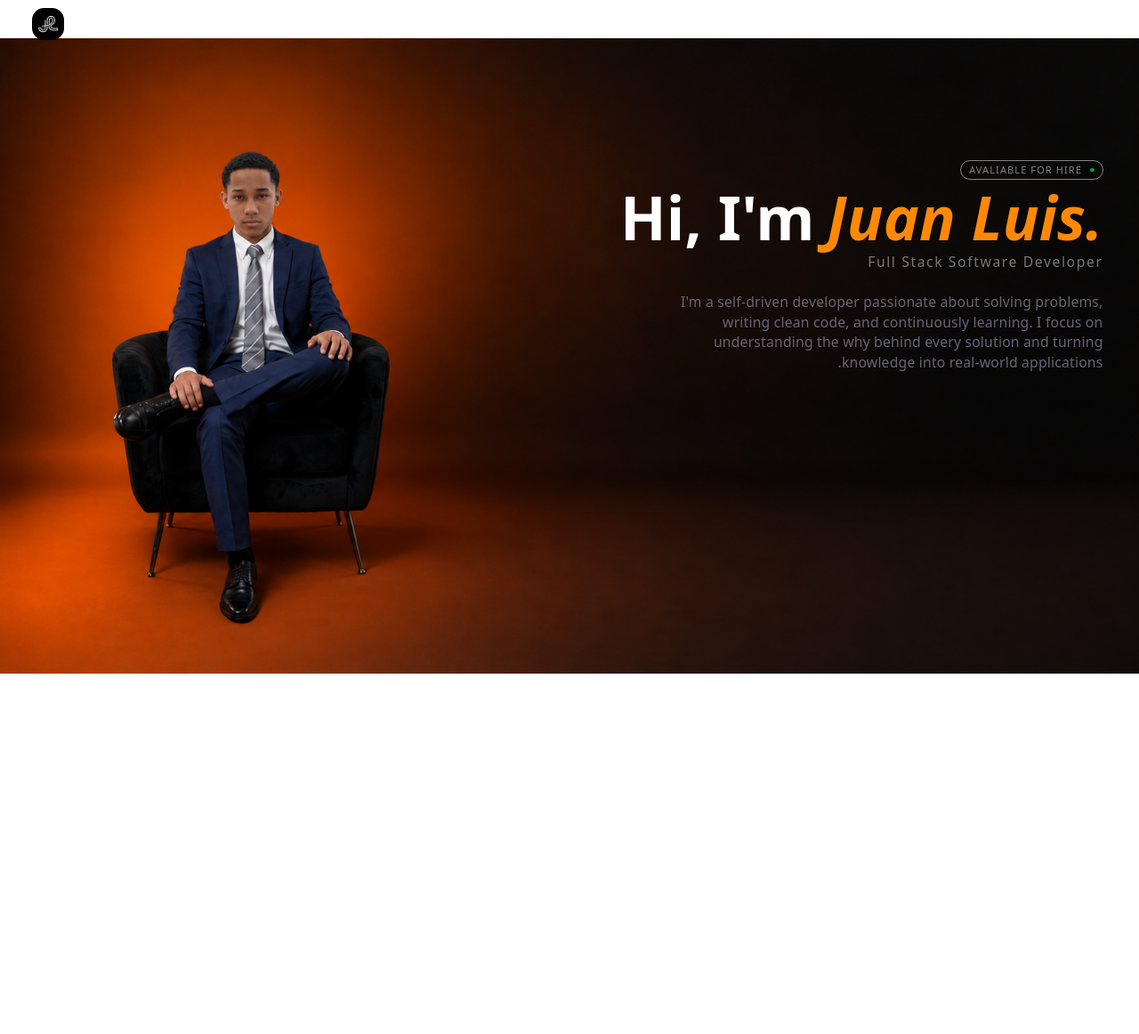
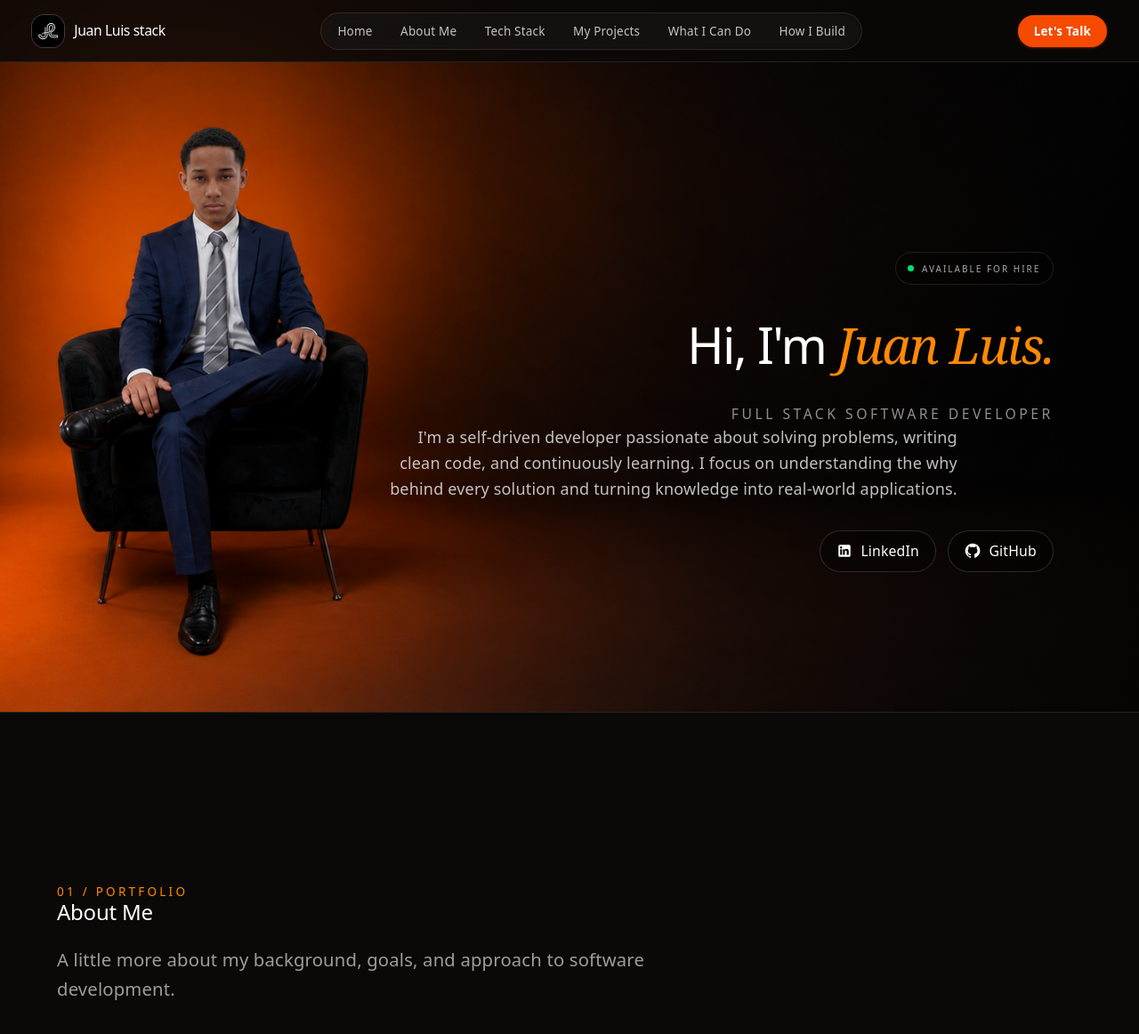
Before and after one commit to JuanLuis-stack/portfolio, a React app: page / in a window 1280 px wide. Shown: the top 1162 px of the page at 89% size. Before the commit the page ends 800 px from the top, so only its background shows below. Built offline with nearby package versions, Linux system fonts and the light colour scheme; the HTML template or start-up script is replaced by a standard one.

Commit message:
feat(navbar): extract navbar into fixed top component with domain and CTA

```diff
--- a/src/App.tsx
+++ b/src/App.tsx
@@ -1,10 +1,92 @@
+import Navbar from "./components/Navbar";
 import Header from "./components/Header";
+
+const sections = [
+  {
+    id: "about-me",
+    title: "About Me",
+    description:
+      "A little more about my background, goals, and approach to software development.",
+  },
+  {
+    id: "tech-stack",
+    title: "Tech Stack",
+    description: "The tools and technologies I use to build web applications.",
+  },
+  {
+    id: "my-projects",
+    title: "My Projects",
+    description: "Selected projects and the problems they solve.",
+  },
+  {
+    id: "what-i-can-do",
+    title: "What I Can Do",
+    description:
+      "Ways I can contribute, from frontend experiences to backend services.",
+  },
+  {
+    id: "how-i-build",
+    title: "How I Build",
+    description:
+      "My process for turning an idea into a working, maintainable product.",
+  },
+  {
+    id: "lets-talk",
+    title: "Let’s Talk",
+    description:
+      "Have a project or opportunity in mind? Connect with me on LinkedIn or GitHub.",
+  },
+];
 
 function App() {
   return (
-    <div className="max-w-screen">
+    <main className="overflow-hidden bg-[#0b0908] text-white">
+      <Navbar />
       <Header />
-    </div>
+      {sections.map((section, index) => (
+        <section
+          key={section.id}
+          id={section.id}
+          aria-labelledby={`${section.id}-title`}
+          className="flex min-h-[65svh] scroll-mt-8 items-center border-t border-white/10 px-6 py-24 sm:px-10"
+        >
+          <div className="mx-auto w-full max-w-5xl">
+            <p className="mb-4 text-xs font-medium uppercase tracking-[0.24em] text-orange-400">
+              0{index + 1} / Portfolio
+            </p>
+            <h2
+              id={`${section.id}-title`}
+              className="mb-5 text-4xl font-semibold tracking-tight text-white sm:text-5xl"
+            >
+              {section.title}
+            </h2>
+            <p className="max-w-2xl text-base leading-relaxed text-white/60 sm:text-lg">
+              {section.description}
+            </p>
+            {section.id === "lets-talk" && (
+              <div className="mt-8 flex flex-wrap gap-3">
+                <a
+                  href="https://www.linkedin.com/in/juan-luis-arias-rojas-b21693339/"
+                  target="_blank"
+                  rel="noreferrer"
+                  className="rounded-full bg-orange-600 px-5 py-2.5 text-sm font-semibold text-white transition-colors hover:bg-orange-500 focus-visible:outline focus-visible:outline-2 focus-visible:outline-offset-2 focus-visible:outline-orange-300"
+                >
+                  LinkedIn
+                </a>
+                <a
+                  href="https://github.com/JuanLuis-stack"
+                  target="_blank"
+                  rel="noreferrer"
+                  className="rounded-full border border-white/20 px-5 py-2.5 text-sm font-semibold text-white transition-colors hover:border-white/50 focus-visible:outline focus-visible:outline-2 focus-visible:outline-orange-400"
+                >
+                  GitHub
+                </a>
+              </div>
+            )}
+          </div>
+        </section>
+      ))}
+    </main>
   );
 }
 
--- a/src/components/Header.tsx
+++ b/src/components/Header.tsx
@@ -1,46 +1,74 @@
 function Header() {
   return (
-    <header className="w-screen relative px-5 h-screen overflow-hidden flex justify-center items-center">
+    <header
+      id="header"
+      className="relative isolate flex h-[100svh] min-h-[640px] items-center overflow-hidden bg-[#0b0908] px-6 pt-16 text-white sm:px-10"
+    >
       <img
-        className="w-full absolute z-1"
-        src="Professional Portrait in Warm Gradient.png"
+        className="absolute inset-0 -z-20 h-full w-full object-cover object-[12%_center] sm:object-[20%_center] md:object-center"
+        src="/Professional Portrait in Warm Gradient.png"
         alt=""
       />
-      <div className="relative px-5 mr-4 w-full h-full">
-        <div className="flex items-center gap-1.5 absolute w-10 left-3 top-2 z-2">
-          <img
-            src="Interwoven White JR Monogram on Black.png"
-            className="w-8 rounded-xl"
-            alt=""
+      <div
+        aria-hidden="true"
+        className="absolute inset-0 -z-10 bg-gradient-to-r from-black/30 via-black/20 to-black/75 md:from-transparent md:via-black/25 md:to-black/70"
+      />
+
+      <div className="relative z-10 ml-auto mt-28 w-full min-w-0 max-w-2xl text-left md:mr-[4vw] md:mt-12 md:text-right">
+        <p className="mb-5 inline-flex items-center gap-2 rounded-full border border-white/10 bg-black/20 px-3 py-1 text-[10px] uppercase tracking-[0.2em] text-white/65 md:ml-auto">
+          <span
+            aria-hidden="true"
+            className="h-1.5 w-1.5 rounded-full bg-green-400"
           />
-          <p className="font-light whitespace-nowrap text-white">
-            Juan Luis stack
-          </p>
-        </div>
-        <div
-          dir="rtl"
-          className="absolute flex flex-col justify-end items-start right-0 text-sm ltr z-2 max-w-xl top-40"
-        >
-          <button
-            dir="ltr"
-            className="border uppercase tracking-widest text-white/50 rounded-2xl px-2 py-0.5 mb-2 text-[11px] flex items-center gap-2"
+          Available for hire
+        </p>
+        <h1 className="mb-2 text-5xl font-semibold leading-tight tracking-tight text-white sm:text-6xl lg:text-7xl">
+          Hi, I&apos;m{" "}
+          <span className="font-serif italic text-orange-400">Juan Luis.</span>
+        </h1>
+        <p className="mb-5 text-xs font-medium uppercase tracking-[0.22em] text-white/55 sm:text-sm">
+          Full Stack Software Developer
+        </p>
+        <p className="ml-auto max-w-xl text-sm leading-relaxed text-white/75 sm:text-base">
+          I&apos;m a self-driven developer passionate about solving problems,
+          writing clean code, and continuously learning. I focus on understanding
+          the why behind every solution and turning knowledge into real-world
+          applications.
+        </p>
+
+        <div className="mt-7 flex flex-wrap gap-3 md:justify-end">
+          <a
+            href="https://www.linkedin.com/in/juan-luis-arias-rojas-b21693339/"
+            target="_blank"
+            rel="noreferrer"
+            aria-label="Visit Juan Luis on LinkedIn"
+            className="inline-flex items-center gap-2 rounded-full border border-white/15 bg-black/35 px-4 py-2.5 text-sm text-white transition-colors hover:border-orange-400/60 hover:bg-black/55 focus-visible:outline focus-visible:outline-2 focus-visible:outline-orange-400"
           >
-            Avaliable for hire{" "}
-            <button className="w-1 h-1 rounded-full bg-green-600"></button>
-          </button>
-          <p dir="ltr" className="text-white text-6xl font-semibold flex pb-1">
-            Hi, I'm
-            <p className="pl-3 text-orange-400 italic">Juan Luis.</p>
-          </p>
-          <p className="tracking-widest text-white/45 font-light pb-5">
-            Full Stack Software Developer
-          </p>
-          <p className="ltr max-w-md">
-            I'm a self-driven developer passionate about solving problems,
-            writing clean code, and continuously learning. I focus on
-            understanding the why behind every solution and turning knowledge
-            into real-world applications.
-          </p>
+            <svg
+              aria-hidden="true"
+              className="h-4 w-4 fill-current"
+              viewBox="0 0 24 24"
+            >
+              <path d="M19 3a2 2 0 0 1 2 2v14a2 2 0 0 1-2 2H5a2 2 0 0 1-2-2V5a2 2 0 0 1 2-2h14ZM8.34 18V9.7H5.58V18h2.76ZM6.96 8.57a1.6 1.6 0 1 0 0-3.2 1.6 1.6 0 0 0 0 3.2ZM18.42 18v-4.54c0-2.43-.52-4.3-3.34-4.3a2.93 2.93 0 0 0-2.64 1.45h-.04V9.7H9.75V18h2.76v-4.1c0-1.08.2-2.12 1.54-2.12 1.32 0 1.34 1.23 1.34 2.19V18h3.03Z" />
+            </svg>
+            LinkedIn
+          </a>
+          <a
+            href="https://github.com/JuanLuis-stack"
+            target="_blank"
+            rel="noreferrer"
+            aria-label="Visit Juan Luis on GitHub"
+            className="inline-flex items-center gap-2 rounded-full border border-white/15 bg-black/35 px-4 py-2.5 text-sm text-white transition-colors hover:border-orange-400/60 hover:bg-black/55 focus-visible:outline focus-visible:outline-2 focus-visible:outline-orange-400"
+          >
+            <svg
+              aria-hidden="true"
+              className="h-4 w-4 fill-current"
+              viewBox="0 0 24 24"
+            >
+              <path d="M12 .9a11.1 11.1 0 0 0-3.51 21.63c.55.1.76-.24.76-.54v-2.1c-3.1.68-3.75-1.32-3.75-1.32-.5-1.29-1.23-1.63-1.23-1.63-1.01-.69.08-.68.08-.68 1.12.08 1.71 1.15 1.71 1.15 1 1.7 2.62 1.21 3.26.92.1-.72.39-1.21.71-1.49-2.47-.28-5.06-1.23-5.06-5.49 0-1.21.43-2.2 1.15-2.98-.11-.28-.5-1.41.11-2.94 0 0 .94-.3 3.06 1.14a10.63 10.63 0 0 1 5.57 0c2.13-1.44 3.06-1.14 3.06-1.14.61 1.53.23 2.66.11 2.94.72.78 1.15 1.77 1.15 2.98 0 4.27-2.6 5.21-5.08 5.48.4.35.75 1.02.75 2.06v3.1c0 .3.2.65.77.54A11.1 11.1 0 0 0 12 .9Z" />
+            </svg>
+            GitHub
+          </a>
         </div>
       </div>
     </header>
--- /dev/null
+++ b/src/components/Navbar.tsx
@@ -0,0 +1,58 @@
+const navLinks = [
+  { label: "Home", href: "#header" },
+  { label: "About Me", href: "#about-me" },
+  { label: "Tech Stack", href: "#tech-stack" },
+  { label: "My Projects", href: "#my-projects" },
+  { label: "What I Can Do", href: "#what-i-can-do" },
+  { label: "How I Build", href: "#how-i-build" },
+];
+
+function Navbar() {
+  return (
+    <header className="fixed inset-x-0 top-0 z-50 border-b border-white/10 bg-[#0b0908]/85 backdrop-blur-md transition-all">
+      <div className="mx-auto flex max-w-7xl items-center justify-between gap-3 px-4 py-3 sm:px-6 lg:px-8">
+        {/* Brand / Domain */}
+        <a
+          href="#header"
+          className="flex shrink-0 items-center gap-2.5 text-sm font-semibold tracking-tight text-white transition-opacity hover:opacity-90"
+        >
+          <img
+            src="/Interwoven White JR Monogram on Black.png"
+            className="h-8 w-8 rounded-xl object-cover ring-1 ring-white/20"
+            alt="Juan Luis stack logo"
+          />
+          <span className="hidden font-medium sm:inline-block">Juan Luis stack</span>
+        </a>
+
+        {/* Center Nav Links */}
+        <nav
+          aria-label="Primary navigation"
+          className="mx-auto max-w-full overflow-hidden rounded-full border border-white/10 bg-white/[0.04] p-1 shadow-inner backdrop-blur-md"
+        >
+          <ul className="scrollbar-hidden flex items-center gap-0.5 overflow-x-auto whitespace-nowrap text-[11px] text-white/75 sm:gap-1 sm:text-xs">
+            {navLinks.map((link) => (
+              <li key={link.href} className="shrink-0">
+                <a
+                  className="block rounded-full px-2.5 py-1.5 transition-colors hover:bg-white/10 hover:text-white focus-visible:outline focus-visible:outline-2 focus-visible:outline-orange-400 sm:px-3"
+                  href={link.href}
+                >
+                  {link.label}
+                </a>
+              </li>
+            ))}
+          </ul>
+        </nav>
+
+        {/* Right Let's Talk CTA */}
+        <a
+          href="#lets-talk"
+          className="shrink-0 rounded-full bg-orange-600 px-3.5 py-1.5 text-xs font-semibold text-white shadow-sm shadow-orange-600/30 transition-all hover:bg-orange-500 hover:shadow-orange-600/50 focus-visible:outline focus-visible:outline-2 focus-visible:outline-offset-2 focus-visible:outline-orange-400 sm:px-4 sm:py-2"
+        >
+          Let&apos;s Talk
+        </a>
+      </div>
+    </header>
+  );
+}
+
+export default Navbar;
```
Also changed, not shown: 1 other file (tests, documents, lock files or other folders).
